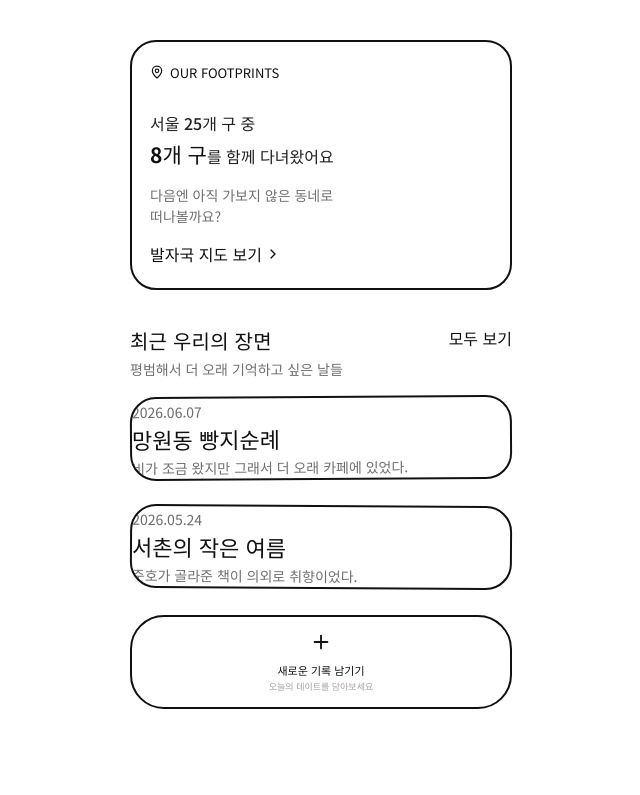
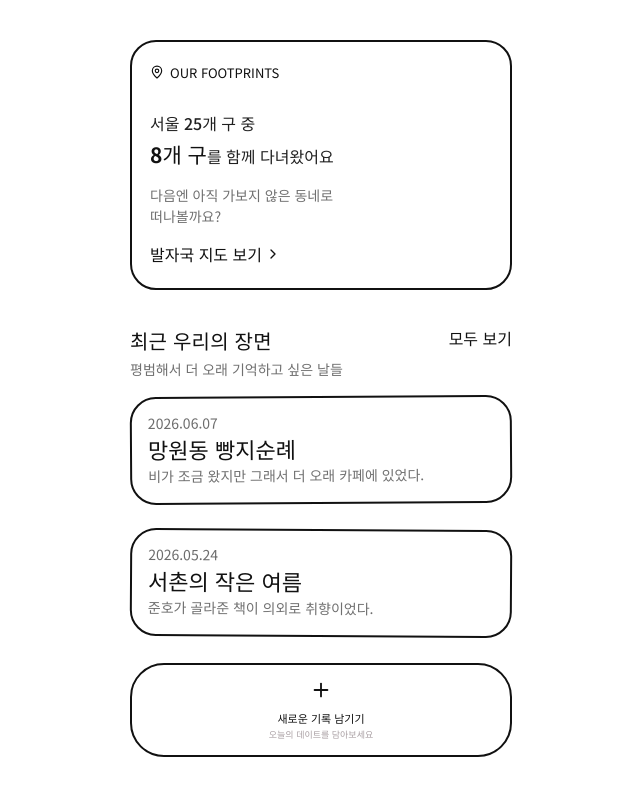
Before and after one commit to yejinrla/dateum, a React (Vite) app: page / in a window 1280 px wide. Shown: the part 1030-1825 px from the top of the page, without its empty margins (319-959 px from the left). Built offline with nearby package versions, Linux system fonts and the light colour scheme; a web font is replaced by a local one.

Commit message:
Adjust card padding for memory list

```diff
--- a/src/styles.css
+++ b/src/styles.css
@@ -2068,7 +2068,7 @@ body {
 
 .memory-card {
   min-height: 0;
-  padding: 0;
+  padding: 14px 16px 16px;
 }
 
 .memory-art {
@@ -2076,11 +2076,14 @@ body {
 }
 
 .memory-copy {
+  display: flex;
+  flex-direction: column;
+  gap: 4px;
   padding: 0;
 }
 
 .memory-copy h4 {
-  margin: 4px 0 6px;
+  margin: 0;
   font: 700 22px/1.15 "Gaegu", "Noto Sans KR", sans-serif;
   color: #111;
 }
@@ -2091,7 +2094,7 @@ body {
 
 .date-list-card {
   display: block;
-  padding: 0;
+  padding: 16px 18px 18px;
 }
 
 .date-icon {
```
